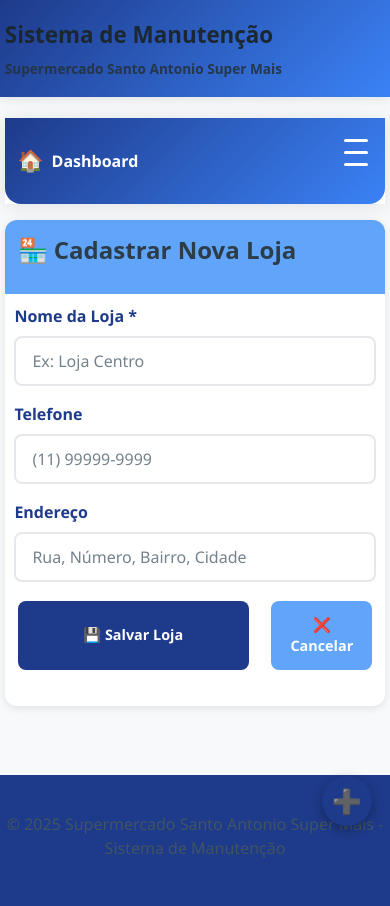
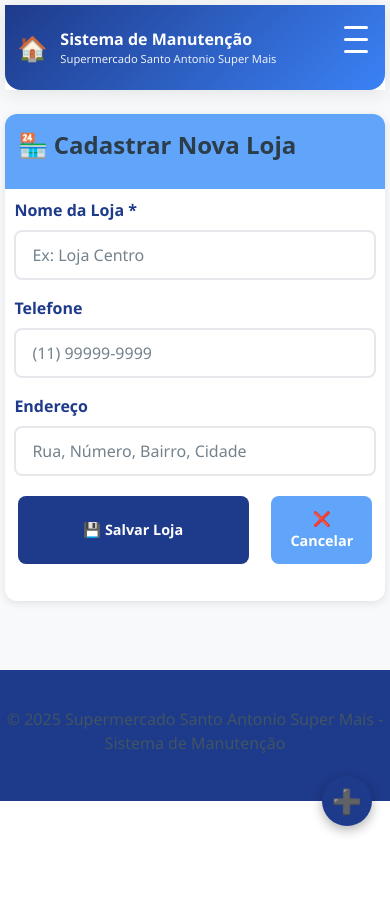
Before and after one commit to IgorsSantana/sistema-manutencao-supermais, a Flask app: page /lojas/cadastrar in a window 390 px wide. After the commit the page ends 835 px from the top, so only its background shows below. Run offline with Flask 3, Linux system fonts and the light colour scheme.

Commit message:
Integrar header na navegação mobile
 Unificar header com navegação mobile
 Header agora parte do nav mobile
 Design integrado e profissional
 Maximizar espaço mobile
 Responsividade completa mantida
 Brand/título integrado ao gradiente
 Consistência mobile-first

```diff
--- a/templates/base.html
+++ b/templates/base.html
@@ -216,18 +216,44 @@
                 color: white;
             }
 
+            .mobile-nav-brand-container {
+                flex: 1;
+                display: flex;
+                align-items: center;
+            }
+
             .mobile-nav-brand {
                 display: flex;
                 align-items: center;
-                gap: 0.5rem;
+                gap: 0.8rem;
                 text-decoration: none;
                 color: white;
-                font-weight: 600;
-                font-size: 1.1rem;
+                width: 100%;
             }
 
             .mobile-nav-brand .nav-icon {
-                font-size: 1.3rem;
+                font-size: 1.5rem;
+                flex-shrink: 0;
+            }
+
+            .brand-text {
+                flex: 1;
+                display: flex;
+                flex-direction: column;
+                line-height: 1.2;
+            }
+
+            .brand-title {
+                font-weight: 700;
+                font-size: 1.1rem;
+                color: white;
+                margin-bottom: 0.2rem;
+            }
+
+            .brand-subtitle {
+                font-size: 0.8rem;
+                color: rgba(255, 255, 255, 0.9);
+                font-weight: 400;
             }
 
             .mobile-nav-toggle {
@@ -351,19 +377,9 @@
                 display: none;
             }
 
-            .header {
-                padding: 0.8rem 0;
-                margin-bottom: 1rem;
-            }
-
-            .header h1 {
-                font-size: 1.4rem;
-                margin-bottom: 0.3rem;
-            }
-
-            .header h2 {
-                font-size: 0.85rem;
-                opacity: 0.9;
+            /* Header agora é parte do nav */
+            .nav-mobile {
+                margin-bottom: 1.5rem;
             }
 
             .container {
@@ -641,8 +657,12 @@
                     padding: 0.8rem;
                 }
 
-                .mobile-nav-brand {
+                .brand-title {
                     font-size: 1rem;
+                }
+
+                .brand-subtitle {
+                    font-size: 0.7rem;
                 }
 
                 .mobile-nav-item {
@@ -691,8 +711,12 @@
                 padding: 1.2rem;
             }
 
-            .mobile-nav-brand {
+            .brand-title {
                 font-size: 1.2rem;
+            }
+
+            .brand-subtitle {
+                font-size: 0.85rem;
             }
 
             .mobile-nav-item {
@@ -718,8 +742,12 @@
                 padding: 1rem 1.3rem;
             }
 
-            .mobile-nav-brand {
+            .brand-title {
                 font-size: 1.05rem;
+            }
+
+            .brand-subtitle {
+                font-size: 0.75rem;
             }
         }
 
@@ -742,12 +770,6 @@
     {% block extra_css %}{% endblock %}
 </head>
 <body>
-    <div class="header">
-        <div class="container">
-            <h1>{% block header_title %}Sistema de Manutenção{% endblock %}</h1>
-            <h2>Supermercado Santo Antonio Super Mais</h2>
-        </div>
-    </div>
 
     <main class="container">
         <!-- Navegação Mobile Profissional -->
@@ -755,10 +777,15 @@
             <!-- Menu Principal Mobile -->
             <div class="mobile-nav-container">
                 <div class="mobile-nav-header">
-                    <a href="/" class="mobile-nav-brand">
-                        <span class="nav-icon">🏠</span>
-                        <span class="nav-text">Dashboard</span>
-                    </a>
+                    <div class="mobile-nav-brand-container">
+                        <a href="/" class="mobile-nav-brand">
+                            <span class="nav-icon">🏠</span>
+                            <div class="brand-text">
+                                <div class="brand-title">{% block header_title %}Sistema de Manutenção{% endblock %}</div>
+                                <div class="brand-subtitle">Supermercado Santo Antonio Super Mais</div>
+                            </div>
+                        </a>
+                    </div>
                     <button class="mobile-nav-toggle" id="mobileNavToggle" aria-label="Toggle menu">
                         <span></span>
                         <span></span>
```
